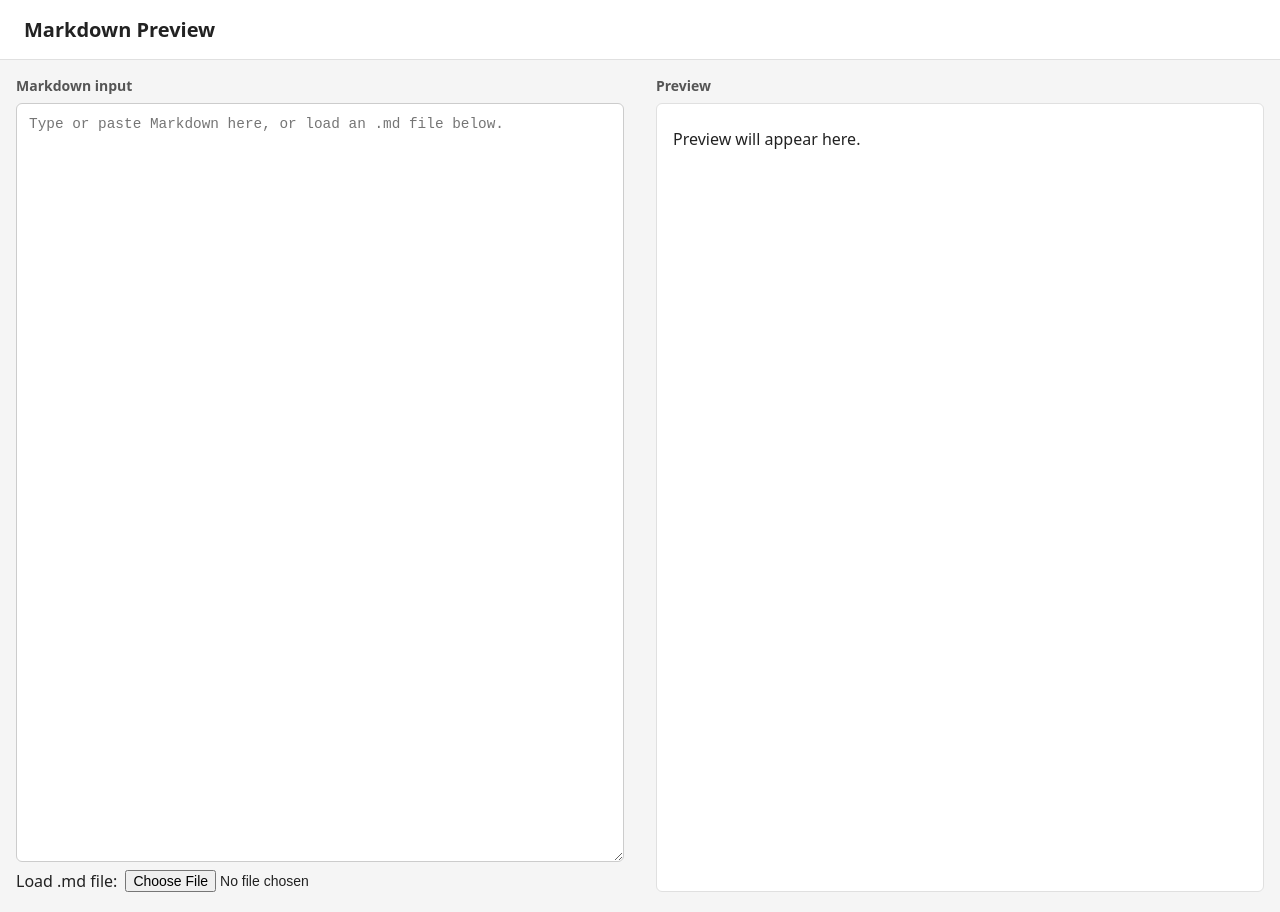
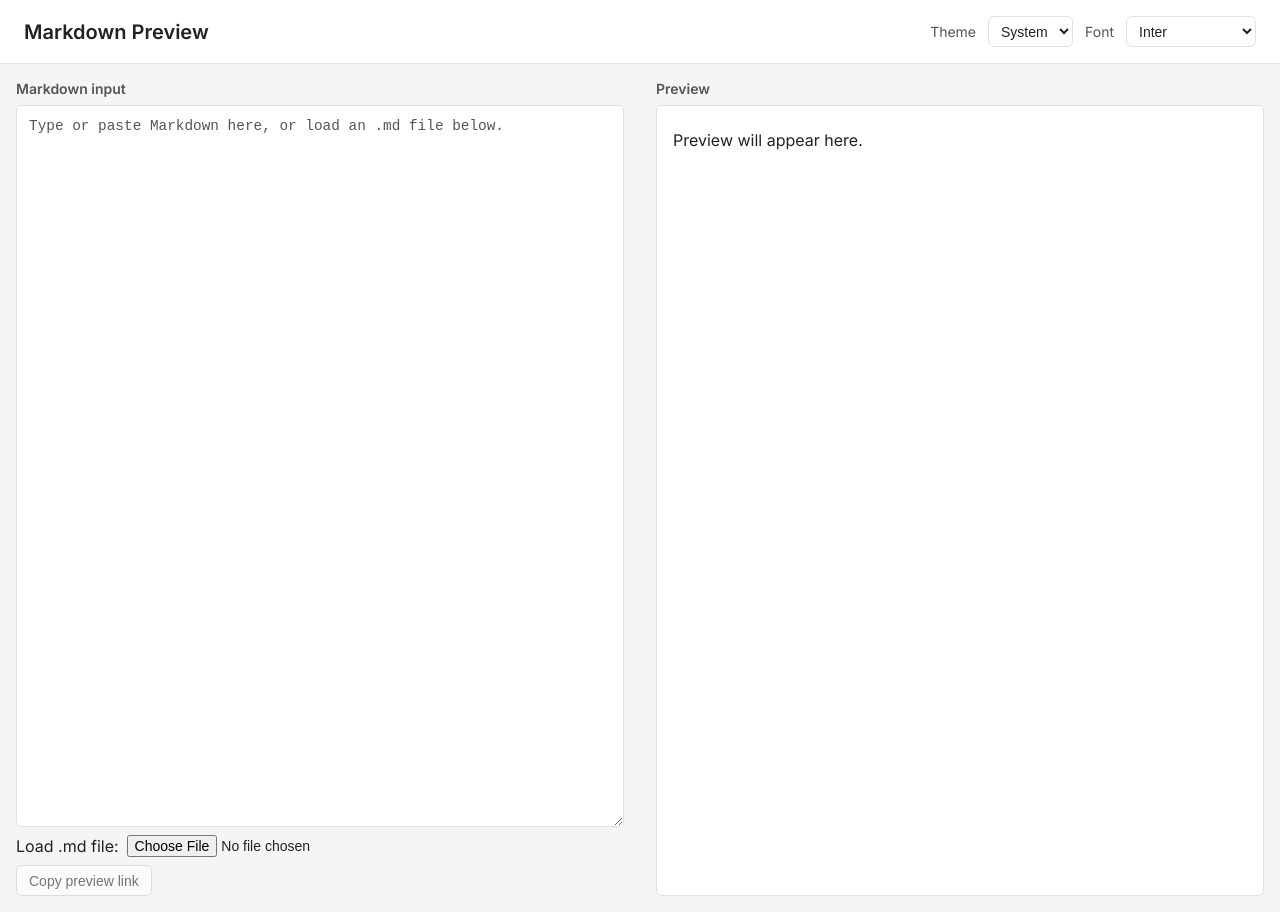
Before and after one commit to Manask322/markdownpreview, a Jekyll site: the page built from index.html, in a window 1280 px wide. Built offline with Jekyll 4.4.1, drawn with Linux system fonts in a browser that asks for light colours.

Commit message:
Refactor to modular CSS/JS; add dark mode and font picker; improve default font

```diff
--- /dev/null
+++ b/css/main.css
@@ -0,0 +1,205 @@
+/* Variables - light theme (default) */
+:root {
+  --bg: #f5f5f5;
+  --text: #222;
+  --surface: #fff;
+  --border: #e0e0e0;
+  --muted: #555;
+  --focus-border: #333;
+  --focus-ring: rgba(0, 0, 0, 0.1);
+  --preview-code-bg: #f0f0f0;
+  --blockquote-border: #ccc;
+  --blockquote-text: #555;
+  --error: #c00;
+  --button-bg: #fff;
+  --button-border: #ccc;
+  --button-hover-border: #333;
+}
+
+/* Dark theme */
+[data-theme="dark"] {
+  --bg: #1a1a1a;
+  --text: #e5e5e5;
+  --surface: #2d2d2d;
+  --border: #404040;
+  --muted: #a0a0a0;
+  --focus-border: #a0a0a0;
+  --focus-ring: rgba(255, 255, 255, 0.15);
+  --preview-code-bg: #383838;
+  --blockquote-border: #555;
+  --blockquote-text: #b0b0b0;
+  --error: #f66;
+  --button-bg: #2d2d2d;
+  --button-border: #505050;
+  --button-hover-border: #a0a0a0;
+}
+
+* { box-sizing: border-box; }
+
+body {
+  margin: 0;
+  font-family: "Inter", system-ui, sans-serif;
+  background: var(--bg);
+  color: var(--text);
+  min-height: 100vh;
+}
+
+.header {
+  padding: 1rem 1.5rem;
+  background: var(--surface);
+  border-bottom: 1px solid var(--border);
+  font-size: 1.25rem;
+  font-weight: 600;
+  display: flex;
+  align-items: center;
+  justify-content: space-between;
+  flex-wrap: wrap;
+  gap: 0.75rem;
+}
+
+.header-toolbar {
+  display: flex;
+  align-items: center;
+  gap: 0.75rem;
+  flex-wrap: wrap;
+}
+
+.header-toolbar label {
+  font-size: 0.875rem;
+  font-weight: 400;
+  color: var(--muted);
+}
+
+.header-toolbar select {
+  font-size: 0.875rem;
+  padding: 0.35rem 0.5rem;
+  border: 1px solid var(--border);
+  border-radius: 6px;
+  background: var(--button-bg);
+  color: var(--text);
+  cursor: pointer;
+}
+
+.header-toolbar select:focus {
+  outline: none;
+  border-color: var(--focus-border);
+}
+
+.container {
+  display: flex;
+  flex-wrap: wrap;
+  gap: 0;
+  min-height: calc(100vh - 52px);
+}
+
+.panel {
+  flex: 1 1 50%;
+  min-width: 280px;
+  display: flex;
+  flex-direction: column;
+  padding: 1rem;
+}
+
+.panel-label {
+  font-size: 0.875rem;
+  font-weight: 600;
+  color: var(--muted);
+  margin-bottom: 0.5rem;
+}
+
+.input-area {
+  display: flex;
+  flex-direction: column;
+  gap: 0.5rem;
+  flex: 1;
+}
+
+.input-area textarea {
+  flex: 1;
+  min-height: 200px;
+  padding: 0.75rem;
+  font-family: ui-monospace, monospace;
+  font-size: 0.9rem;
+  border: 1px solid var(--border);
+  border-radius: 6px;
+  resize: vertical;
+  background: var(--surface);
+  color: var(--text);
+}
+
+.input-area textarea:focus {
+  outline: none;
+  border-color: var(--focus-border);
+  box-shadow: 0 0 0 2px var(--focus-ring);
+}
+
+.input-area textarea::placeholder {
+  color: var(--muted);
+}
+
+.file-input-wrap {
+  display: flex;
+  align-items: center;
+  gap: 0.5rem;
+}
+
+.file-input-wrap input[type="file"] {
+  font-size: 0.875rem;
+  color: var(--text);
+}
+
+.share-wrap {
+  display: flex;
+  align-items: center;
+  gap: 0.5rem;
+  flex-wrap: wrap;
+}
+
+.share-wrap button {
+  font-size: 0.875rem;
+  padding: 0.4rem 0.75rem;
+  border: 1px solid var(--button-border);
+  border-radius: 6px;
+  background: var(--button-bg);
+  color: var(--text);
+  cursor: pointer;
+}
+
+.share-wrap button:hover { border-color: var(--button-hover-border); }
+.share-wrap button:disabled { opacity: 0.6; cursor: not-allowed; }
+.share-feedback {
+  font-size: 0.875rem;
+  color: var(--muted);
+}
+.share-feedback.error { color: var(--error); }
+
+.preview-pane {
+  flex: 1;
+  min-height: 200px;
+  padding: 1rem;
+  background: var(--surface);
+  border: 1px solid var(--border);
+  border-radius: 6px;
+  overflow: auto;
+  color: var(--text);
+}
+
+.preview-pane h1 { font-size: 1.5rem; margin-top: 0; }
+.preview-pane h2 { font-size: 1.25rem; }
+.preview-pane pre {
+  background: var(--preview-code-bg);
+  padding: 0.75rem;
+  border-radius: 4px;
+  overflow-x: auto;
+  font-size: 0.85rem;
+}
+.preview-pane code { font-family: ui-monospace, monospace; font-size: 0.9em; }
+.preview-pane pre code { background: none; padding: 0; }
+.preview-pane blockquote {
+  border-left: 4px solid var(--blockquote-border);
+  margin: 0.5rem 0;
+  padding-left: 1rem;
+  color: var(--blockquote-text);
+}
+.preview-pane p { margin: 0.5rem 0; }
+.preview-pane ul, .preview-pane ol { margin: 0.5rem 0; padding-left: 1.5rem; }
--- a/index.html
+++ b/index.html
@@ -7,102 +7,25 @@
   <meta charset="UTF-8">
   <meta name="viewport" content="width=device-width, initial-scale=1.0">
   <title>Markdown Preview</title>
-  <style>
-    * { box-sizing: border-box; }
-    body {
-      margin: 0;
-      font-family: system-ui, -apple-system, sans-serif;
-      background: #f5f5f5;
-      color: #222;
-      min-height: 100vh;
-    }
-    .header {
-      padding: 1rem 1.5rem;
-      background: #fff;
-      border-bottom: 1px solid #e0e0e0;
-      font-size: 1.25rem;
-      font-weight: 600;
-    }
-    .container {
-      display: flex;
-      flex-wrap: wrap;
-      gap: 0;
-      min-height: calc(100vh - 52px);
-    }
-    .panel {
-      flex: 1 1 50%;
-      min-width: 280px;
-      display: flex;
-      flex-direction: column;
-      padding: 1rem;
-    }
-    .panel-label {
-      font-size: 0.875rem;
-      font-weight: 600;
-      color: #555;
-      margin-bottom: 0.5rem;
-    }
-    .input-area {
-      display: flex;
-      flex-direction: column;
-      gap: 0.5rem;
-      flex: 1;
-    }
-    .input-area textarea {
-      flex: 1;
-      min-height: 200px;
-      padding: 0.75rem;
-      font-family: ui-monospace, monospace;
-      font-size: 0.9rem;
-      border: 1px solid #ccc;
-      border-radius: 6px;
-      resize: vertical;
-    }
-    .input-area textarea:focus {
-      outline: none;
-      border-color: #333;
-      box-shadow: 0 0 0 2px rgba(0,0,0,0.1);
-    }
-    .file-input-wrap {
-      display: flex;
-      align-items: center;
-      gap: 0.5rem;
-    }
-    .file-input-wrap input[type="file"] {
-      font-size: 0.875rem;
-    }
-    .preview-pane {
-      flex: 1;
-      min-height: 200px;
-      padding: 1rem;
-      background: #fff;
-      border: 1px solid #e0e0e0;
-      border-radius: 6px;
-      overflow: auto;
-    }
-    .preview-pane h1 { font-size: 1.5rem; margin-top: 0; }
-    .preview-pane h2 { font-size: 1.25rem; }
-    .preview-pane pre {
-      background: #f0f0f0;
-      padding: 0.75rem;
-      border-radius: 4px;
-      overflow-x: auto;
-      font-size: 0.85rem;
-    }
-    .preview-pane code { font-family: ui-monospace, monospace; font-size: 0.9em; }
-    .preview-pane pre code { background: none; padding: 0; }
-    .preview-pane blockquote {
-      border-left: 4px solid #ccc;
-      margin: 0.5rem 0;
-      padding-left: 1rem;
-      color: #555;
-    }
-    .preview-pane p { margin: 0.5rem 0; }
-    .preview-pane ul, .preview-pane ol { margin: 0.5rem 0; padding-left: 1.5rem; }
-  </style>
+  <link rel="preconnect" href="https://fonts.googleapis.com">
+  <link rel="preconnect" href="https://fonts.gstatic.com" crossorigin>
+  <link href="https://fonts.googleapis.com/css2?family=Inter:wght@400;600&family=Source+Sans+3:wght@400;600&family=Literata:opsz,wght@7..72,400;7..72,600&display=swap" rel="stylesheet">
+  <link rel="stylesheet" href="css/main.css">
 </head>
 <body>
-  <header class="header">Markdown Preview</header>
+  <header class="header">
+    <span>Markdown Preview</span>
+    <div class="header-toolbar">
+      <label for="theme-select">Theme</label>
+      <select id="theme-select" aria-label="Color theme">
+        <option value="light">Light</option>
+        <option value="dark">Dark</option>
+        <option value="system">System</option>
+      </select>
+      <label for="font-select">Font</label>
+      <select id="font-select" aria-label="Font family"></select>
+    </div>
+  </header>
   <div class="container">
     <div class="panel">
       <div class="panel-label">Markdown input</div>
@@ -112,6 +35,10 @@
           <label for="file-input">Load .md file:</label>
           <input type="file" id="file-input" accept=".md,.markdown" />
         </div>
+        <div class="share-wrap">
+          <button type="button" id="share-btn">Copy preview link</button>
+          <span class="share-feedback" id="share-feedback" aria-live="polite"></span>
+        </div>
       </div>
     </div>
     <div class="panel">
@@ -120,33 +47,11 @@
     </div>
   </div>
   <script src="https://cdn.jsdelivr.net/npm/marked/marked.min.js"></script>
-  <script>
-    (function () {
-      var textarea = document.getElementById('md-input');
-      var preview = document.getElementById('preview');
-      var fileInput = document.getElementById('file-input');
-
-      function updatePreview() {
-        var raw = textarea.value || '';
-        preview.innerHTML = raw ? marked.parse(raw) : '<p class="muted">Preview will appear here.</p>';
-      }
-
-      textarea.addEventListener('input', updatePreview);
-
-      fileInput.addEventListener('change', function () {
-        var file = fileInput.files && fileInput.files[0];
-        if (!file) return;
-        var reader = new FileReader();
-        reader.onload = function () {
-          textarea.value = reader.result;
-          updatePreview();
-        };
-        reader.readAsText(file);
-        fileInput.value = '';
-      });
-
-      updatePreview();
-    })();
-  </script>
+  <script src="js/utils.js"></script>
+  <script src="js/preview.js"></script>
+  <script src="js/share.js"></script>
+  <script src="js/theme.js"></script>
+  <script src="js/fonts.js"></script>
+  <script src="js/main.js"></script>
 </body>
 </html>
--- /dev/null
+++ b/js/fonts.js
@@ -0,0 +1,41 @@
+(function () {
+  var STORAGE_KEY = 'mdpreview-font';
+
+  var FONT_LIST = [
+    { id: 'inter', label: 'Inter', fontFamily: '"Inter", system-ui, sans-serif' },
+    { id: 'source-sans', label: 'Source Sans 3', fontFamily: '"Source Sans 3", system-ui, sans-serif' },
+    { id: 'literata', label: 'Literata', fontFamily: '"Literata", Georgia, serif' },
+    { id: 'system', label: 'System', fontFamily: 'system-ui, -apple-system, sans-serif' }
+  ];
+
+  function applyFont(fontId) {
+    var option = FONT_LIST.find(function (f) { return f.id === fontId; }) || FONT_LIST[0];
+    document.body.style.fontFamily = option.fontFamily;
+  }
+
+  function initFonts() {
+    var select = document.getElementById('font-select');
+    if (select) {
+      FONT_LIST.forEach(function (f) {
+        var opt = document.createElement('option');
+        opt.value = f.id;
+        opt.textContent = f.label;
+        select.appendChild(opt);
+      });
+      var saved = localStorage.getItem(STORAGE_KEY);
+      var initial = saved && FONT_LIST.some(function (f) { return f.id === saved; }) ? saved : 'inter';
+      select.value = initial;
+      select.addEventListener('change', function () {
+        var value = select.value;
+        localStorage.setItem(STORAGE_KEY, value);
+        applyFont(value);
+      });
+      applyFont(initial);
+    } else {
+      applyFont('inter');
+    }
+  }
+
+  window.MdPreview = window.MdPreview || {};
+  window.MdPreview.initFonts = initFonts;
+})();
--- /dev/null
+++ b/js/main.js
@@ -0,0 +1,31 @@
+(function () {
+  var MdPreview = window.MdPreview;
+  if (!MdPreview) return;
+
+  var textarea = document.getElementById('md-input');
+  var preview = document.getElementById('preview');
+  var fileInput = document.getElementById('file-input');
+  var shareBtn = document.getElementById('share-btn');
+  var shareFeedback = document.getElementById('share-feedback');
+
+  var elements = {
+    textarea: textarea,
+    preview: preview,
+    fileInput: fileInput,
+    shareBtn: shareBtn,
+    shareFeedback: shareFeedback
+  };
+
+  MdPreview.initTheme();
+  MdPreview.initFonts();
+
+  MdPreview.loadFromUrl(function (decodedText) {
+    if (textarea) textarea.value = decodedText;
+  });
+
+  MdPreview.initShare(elements);
+  MdPreview.initPreview(elements);
+
+  if (MdPreview.updateShareButtonState) MdPreview.updateShareButtonState();
+  if (MdPreview.updatePreview) MdPreview.updatePreview();
+})();
--- /dev/null
+++ b/js/preview.js
@@ -0,0 +1,34 @@
+(function (MdPreview) {
+  function initPreview(elements) {
+    var textarea = elements.textarea;
+    var preview = elements.preview;
+    var fileInput = elements.fileInput;
+
+    function updatePreview() {
+      var raw = textarea.value || '';
+      preview.innerHTML = raw ? marked.parse(raw) : '<p class="muted">Preview will appear here.</p>';
+    }
+
+    textarea.addEventListener('input', function () {
+      updatePreview();
+      if (MdPreview.updateShareButtonState) MdPreview.updateShareButtonState();
+    });
+
+    fileInput.addEventListener('change', function () {
+      var file = fileInput.files && fileInput.files[0];
+      if (!file) return;
+      var reader = new FileReader();
+      reader.onload = function () {
+        textarea.value = reader.result;
+        if (MdPreview.updateShareButtonState) MdPreview.updateShareButtonState();
+        updatePreview();
+      };
+      reader.readAsText(file);
+      fileInput.value = '';
+    });
+
+    MdPreview.updatePreview = updatePreview;
+  }
+
+  window.MdPreview.initPreview = initPreview;
+})(window.MdPreview);
--- /dev/null
+++ b/js/share.js
@@ -0,0 +1,44 @@
+(function (MdPreview) {
+  function initShare(elements) {
+    var shareBtn = elements.shareBtn;
+    var shareFeedback = elements.shareFeedback;
+
+    function showShareFeedback(msg, isError) {
+      shareFeedback.textContent = msg;
+      shareFeedback.className = 'share-feedback' + (isError ? ' error' : '');
+      if (shareFeedback._timer) clearTimeout(shareFeedback._timer);
+      if (!isError) {
+        shareFeedback._timer = setTimeout(function () { shareFeedback.textContent = ''; }, 2000);
+      }
+    }
+
+    function updateShareButtonState() {
+      var textarea = document.getElementById('md-input');
+      shareBtn.disabled = !textarea || !textarea.value.trim();
+    }
+
+    shareBtn.addEventListener('click', function () {
+      var textarea = document.getElementById('md-input');
+      var raw = textarea ? textarea.value || '' : '';
+      if (!raw.trim()) {
+        showShareFeedback('Add some markdown first', true);
+        return;
+      }
+      var encoded = MdPreview.encodeForUrl(raw);
+      if (encoded.length > MdPreview.MAX_ENCODED_LENGTH) {
+        showShareFeedback('Content too long to share via link; consider shortening.', true);
+        return;
+      }
+      var url = location.origin + location.pathname + '?md=' + encodeURIComponent(encoded);
+      navigator.clipboard.writeText(url).then(function () {
+        showShareFeedback('Copied!', false);
+      }).catch(function () {
+        showShareFeedback('Could not copy to clipboard', true);
+      });
+    });
+
+    MdPreview.updateShareButtonState = updateShareButtonState;
+  }
+
+  window.MdPreview.initShare = initShare;
+})(window.MdPreview);
--- /dev/null
+++ b/js/theme.js
@@ -0,0 +1,36 @@
+(function () {
+  var STORAGE_KEY = 'mdpreview-theme';
+
+  function getSystemTheme() {
+    return window.matchMedia && window.matchMedia('(prefers-color-scheme: dark)').matches ? 'dark' : 'light';
+  }
+
+  function applyTheme(theme) {
+    var resolved = theme === 'system' ? getSystemTheme() : theme;
+    document.documentElement.setAttribute('data-theme', resolved);
+  }
+
+  function initTheme() {
+    var select = document.getElementById('theme-select');
+    var saved = localStorage.getItem(STORAGE_KEY);
+    var initial = saved || 'system';
+    if (select) {
+      select.value = initial;
+      select.addEventListener('change', function () {
+        var value = select.value;
+        localStorage.setItem(STORAGE_KEY, value);
+        applyTheme(value);
+      });
+    }
+    applyTheme(initial);
+
+    if (window.matchMedia) {
+      window.matchMedia('(prefers-color-scheme: dark)').addEventListener('change', function () {
+        if (localStorage.getItem(STORAGE_KEY) === 'system') applyTheme('system');
+      });
+    }
+  }
+
+  window.MdPreview = window.MdPreview || {};
+  window.MdPreview.initTheme = initTheme;
+})();
--- /dev/null
+++ b/js/utils.js
@@ -0,0 +1,26 @@
+window.MdPreview = window.MdPreview || {};
+
+(function (MdPreview) {
+  MdPreview.MAX_ENCODED_LENGTH = 1500;
+
+  function encodeForUrl(text) {
+    return btoa(encodeURIComponent(text));
+  }
+
+  function decodeFromUrl(encoded) {
+    return decodeURIComponent(atob(encoded));
+  }
+
+  function loadFromUrl(callback) {
+    var params = new URLSearchParams(window.location.search);
+    var md = params.get('md');
+    if (!md) return;
+    try {
+      callback(decodeFromUrl(md));
+    } catch (e) { /* ignore invalid/corrupt param */ }
+  }
+
+  MdPreview.encodeForUrl = encodeForUrl;
+  MdPreview.decodeFromUrl = decodeFromUrl;
+  MdPreview.loadFromUrl = loadFromUrl;
+})(window.MdPreview);
```
